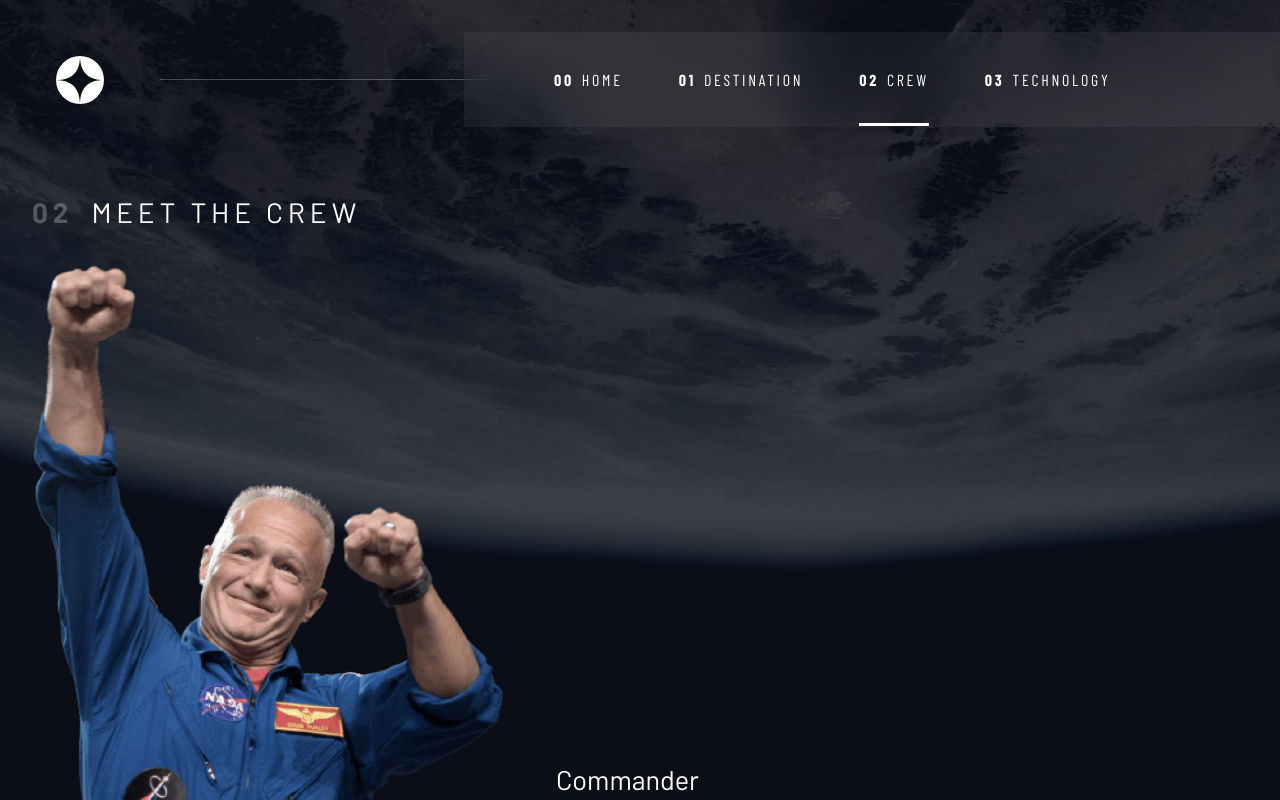
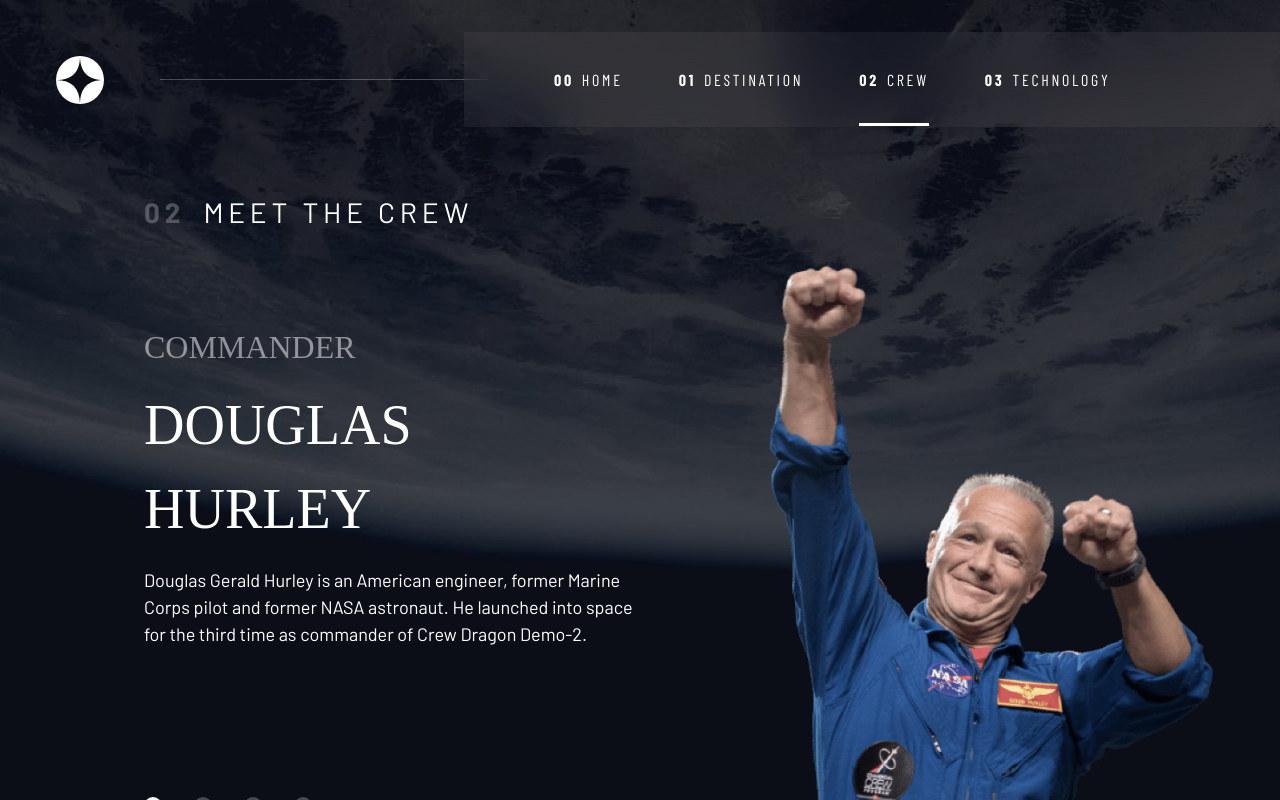
Before and after one commit to marazza-dev/space-tourism-react, a React (Vite) app: page /crew in a window 1280 px wide. Shown: the top 800 px of the page. Built offline with nearby package versions, Linux system fonts and the light colour scheme; a web font is replaced by a local one.

Commit message:
update crew page :: complete page

```diff
--- a/src/pages/Crew/Crew.jsx
+++ b/src/pages/Crew/Crew.jsx
@@ -49,21 +49,28 @@
     "image"
     "dots"
     "content";
-
+  @media (min-width: ${(props) => props.theme.brSmall}) {
+    padding-bottom: 0;
+    grid-template-areas:
+      "title"
+      "content"
+      "dots"
+      "image";
+  }
   @media (min-width: ${(props) => props.theme.brMedium}) {
-    grid-template-columns: minmax(1rem, 1fr) repeat(2, minmax(0, 40rem)) minmax(
+    grid-template-columns: minmax(1rem, 1fr) minmax(0, 37rem) minmax(0, 23rem) minmax(
         1rem,
         1fr
       );
     text-align: left;
-    columm-gap: 2rem;
     grid-template-areas:
       ". title title ."
-      ". image tabs ."
-      ". image content .";
+      ". content image ."
+      ". dots image .";
+    column-gap: 2rem;
     justify-items: start;
-    align-content: start;
   }
+
   & > * {
     max-width: 50ch;
   }
@@ -75,12 +82,12 @@
   & > img {
     grid-area: image;
     max-width: 60%;
+    border-bottom: 1px solid hsl(0 0% 100% / 0.1);
     @media (min-width: ${(props) => props.theme.brMedium}) {
       max-width: 90%;
+      align-self: end;
+      grid-column: span 2;
     }
-  }
-  & > article {
-    grid-area: content;
   }
 `;
 const CrewMainTitle = styled.h1`
@@ -136,7 +143,40 @@
     background-color: hsl(0 0% 100% / 0.5);
   }
 `;
-const CrewContentDetails = styled.article``;
+const CrewContentDetails = styled.article`
+  grid-area: content;
+  & *:where(:not(:first-child)) {
+    margin-top: 1rem;
+  }
+  & header {
+    & > p {
+      font-family: ${(props) => props.theme.ffSerif};
+      font-size: 1.5rem;
+      text-transform: uppercase;
+      @media (min-width: ${(props) => props.theme.brSmall}) {
+        font-size: 2.5rem;
+      }
+      @media (min-width: ${(props) => props.theme.brMedium}) {
+        font-size: 3.5rem;
+      }
+    }
+    & *:where(:not(:first-child)) {
+      margin-top: 0.75rem;
+    }
+  }
+  & h2 {
+    font-family: ${(props) => props.theme.ffSerif};
+    font-size: 1rem;
+    text-transform: uppercase;
+    color: hsl(0 0% 100% / 0.5);
+    @media (min-width: ${(props) => props.theme.brSmall}) {
+      font-size: 1.5rem;
+    }
+    @media (min-width: ${(props) => props.theme.brMedium}) {
+      font-size: 2rem;
+    }
+  }
+`;
 
 const Crew = () => {
   const [activeTab, setActiveTab] = useState(0);
@@ -151,7 +191,7 @@
   };
   return (
     <>
-      <CrewMain>
+      <CrewMain id='main'>
         <CrewMainTitle>
           <span aria-hidden='true'>02</span> Meet the crew
         </CrewMainTitle>
@@ -164,7 +204,7 @@
                 active={isActive(index)}
                 onClick={() => setActiveTab(index)}
               >
-                <SrOnly>{item.name}</SrOnly>
+                <SrOnly aria-hidden='true'>{item.name}</SrOnly>
               </DotItem>
             );
           })}
```
